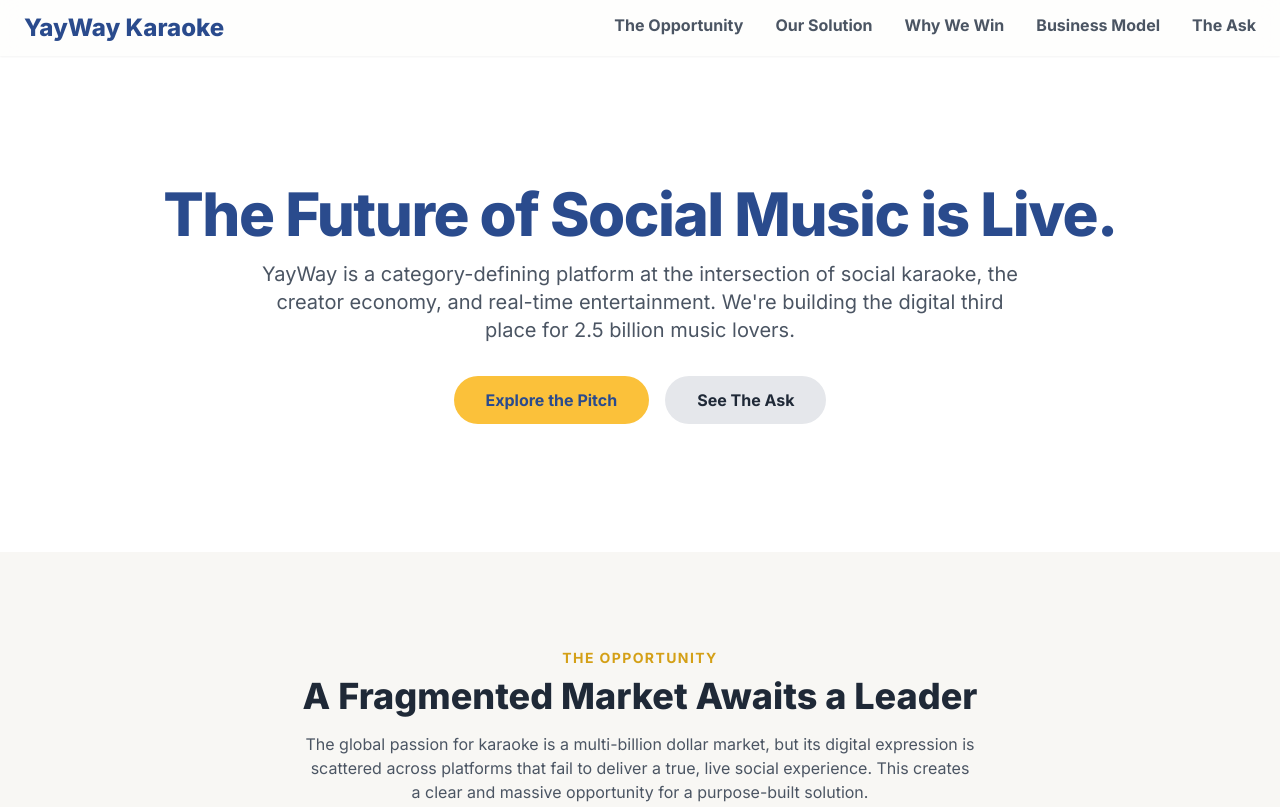
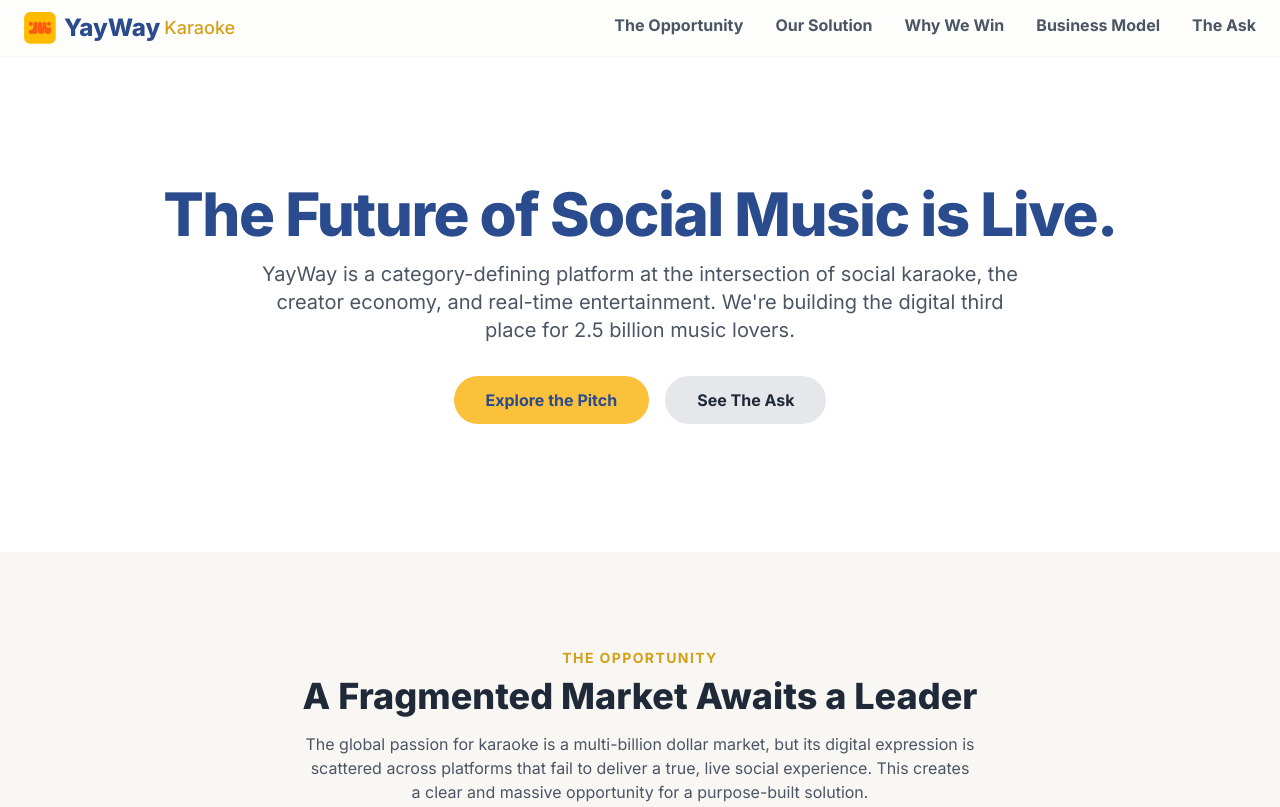
Before and after one commit to LorenTVu/yayway-landing-pages, a plain HTML site: page index.html in a window 1280 px wide. Shown: the top 807 px of the page. Drawn offline with nearby package versions, Linux system fonts and the light colour scheme.

Commit message:
Add logo to header: create assets folder, use YayWayLogo.ico, and make 'Karaoke' yellow

```diff
--- a/index.html
+++ b/index.html
@@ -23,7 +23,11 @@
         class="container mx-auto px-6 py-3 flex justify-between items-center"
       >
         <div class="flex items-center space-x-3">
-          <h1 class="text-2xl font-extrabold" style="color: #2A4B8D">YayWay Karaoke</h1>
+          <div class="logo">
+            <img src="assets/YayWayLogo.ico" alt="YayWay Logo" class="w-8 h-8 mr-2" />
+            <h1 class="text-2xl font-extrabold">YayWay</h1>
+            <span class="text-lg font-medium ml-1" style="color: #D4A017">Karaoke</span>
+          </div>
         </div>
         <div class="hidden md:flex space-x-8">
           <a
--- a/stylesheet.css
+++ b/stylesheet.css
@@ -3,6 +3,15 @@ body {
   background-color: #f8f7f4;
   color: #403a3a;
 }
+
+/* Logo styling */
+.logo {
+  display: inline-flex;
+  align-items: center;
+  font-weight: 800;
+  color: #2A4B8D;
+}
+
 .chart-container {
   position: relative;
   width: 100%;
@@ -12,29 +21,35 @@ body {
   height: 350px;
   max-height: 400px;
 }
+
 @media (min-width: 768px) {
   .chart-container {
     height: 400px;
   }
 }
+
 .nav-link {
   transition:
     color 0.3s,
     border-color 0.3s;
 }
+
 .nav-link.active {
   color: #D4A017;
   border-bottom-color: #D4A017;
 }
+
 .stat-card {
   background-color: #ffffff;
   border-left: 5px solid #2A4B8D;
 }
+
 .flow-node {
   transition:
     transform 0.3s,
     box-shadow 0.3s;
 }
+
 .flow-node:hover {
   transform: translateY(-5px);
   box-shadow:
```
Also changed, not shown: assets/YayWayLogo.ico (added), 1 other file.
